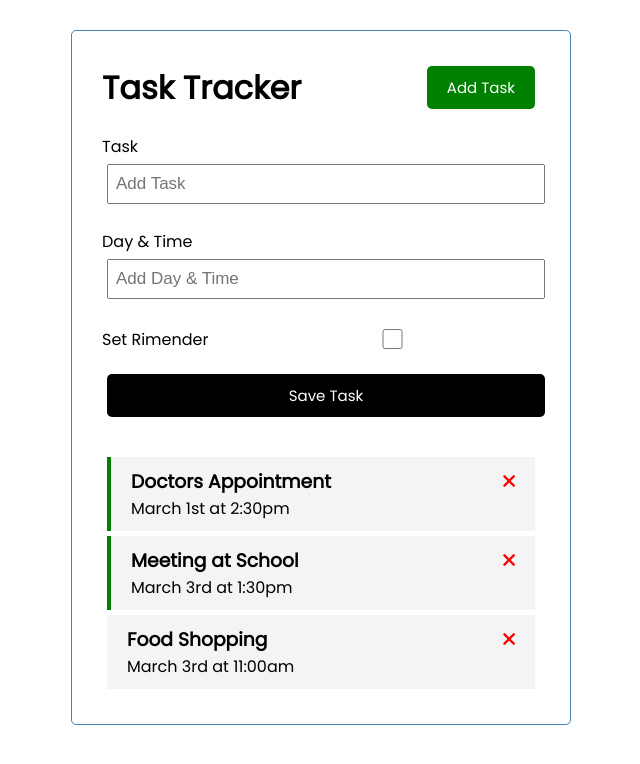
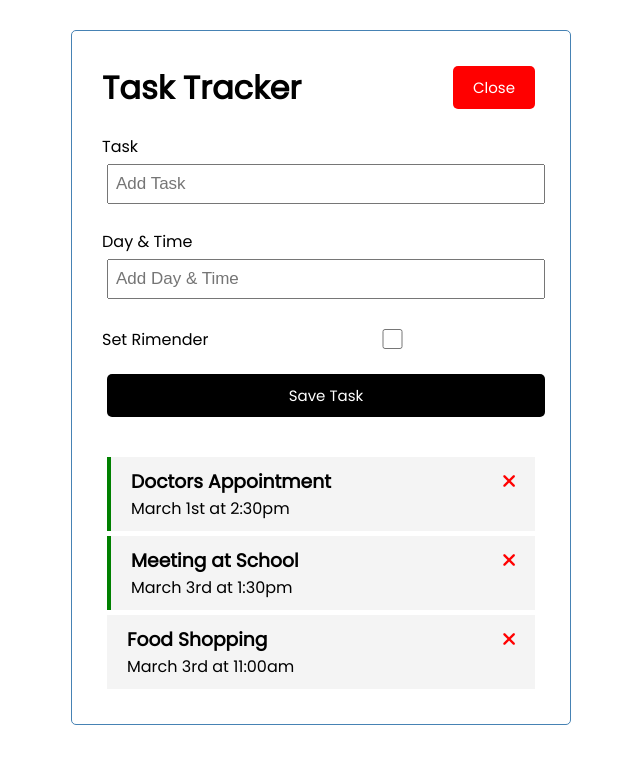
Before and after one commit to pockylabs/vuexperiments, a Vue app in the folder vue-crash1/: page / in a window 1280 px wide. Both pictures are taken after a click on the button "Add Task". Shown: the top 764 px of the page, without its empty margins (319-959 px from the left). Built offline with nearby package versions, Linux system fonts and the light colour scheme.

Commit message:
Add Task Toggle done

```diff
--- a/vue-crash1/src/App.vue
+++ b/vue-crash1/src/App.vue
@@ -1,7 +1,9 @@
 <template>
   <div class="container">
-    <Header title="Task Tracker"/>
-    <AddTask @add-task="addTask"/>
+    <Header @toggle-add-task="toggleAddTask" title="Task Tracker" :showAddTask="showAddTask"/>
+    <div v-show="showAddTask">
+      <AddTask @add-task="addTask"/>
+    </div>
     <Tasks @toggle-reminder="toggleReminder" @delete-task="deleteTask" :tasks="tasks"/>
   </div>
 </template>
@@ -20,10 +22,14 @@ export default {
   },
   data() {
     return {
-      tasks: []
+      tasks: [],
+      showAddTask: false
     }
   },
   methods: {
+    toggleAddTask() {
+      this.showAddTask = !this.showAddTask;
+    },
     addTask(task) {
       this.tasks = [...this.tasks, task]
     },
--- a/vue-crash1/src/components/Button.vue
+++ b/vue-crash1/src/components/Button.vue
@@ -11,7 +11,7 @@
         },
         methods: {
             onClick() {
-                console.log('click');
+                this.$emit('btn-click');
             }
         }
     }
--- a/vue-crash1/src/components/Header.vue
+++ b/vue-crash1/src/components/Header.vue
@@ -1,7 +1,11 @@
 <template>
     <header>
         <h1>{{ title }}</h1>
-        <Button text="Add Task" color="green"/>
+        <Button
+            @btn-click="$emit('toggle-add-task')"
+            :text="showAddTask ? 'Close' : 'Add Task'"
+            :color="showAddTask ? 'red' : 'green'"
+        />
     </header>
 </template>
 
@@ -12,6 +16,7 @@
         name: 'Header',
         props: {
             title: String,
+            showAddTask: Boolean
         },
         components: {
             Button
```
